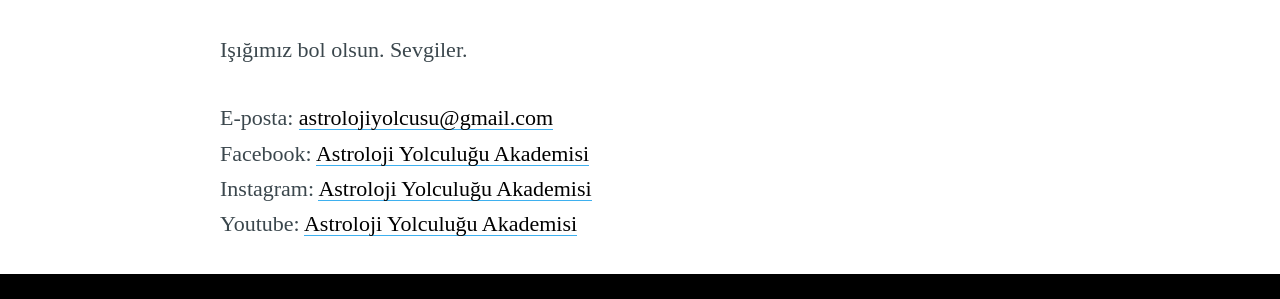
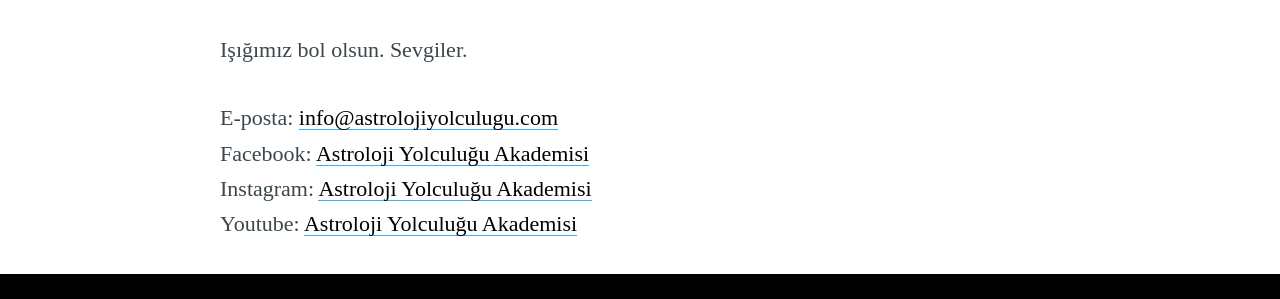
Before and after one commit to astrylcs/astrylcs.github.io, a Jekyll site: the page built from about.md, in a window 1280 px wide. Shown: the part 1550-1849 px from the top of the page. Built offline with Jekyll 4.4.1, drawn with Linux system fonts in a browser that asks for light colours; some web fonts are replaced.

Commit message:
Update _config.yml

```diff
--- a/_config.yml
+++ b/_config.yml
@@ -1,6 +1,6 @@
 title: "Astroloji Yolculuğu Akademisi"
 description: "Astroloji ve Esmalarla Şifa"
-email_address: astrolojiyolcusu@gmail.com
+email_address: info@astrolojiyolculugu.com
 facebook_page: https://facebook.com/astrolojiyolculugu
 instagram_page: https://instagram.com/astrolojiyolculugu
 youtube_page: https://youtube.com/astrolojiyolculuguakademisi
```
